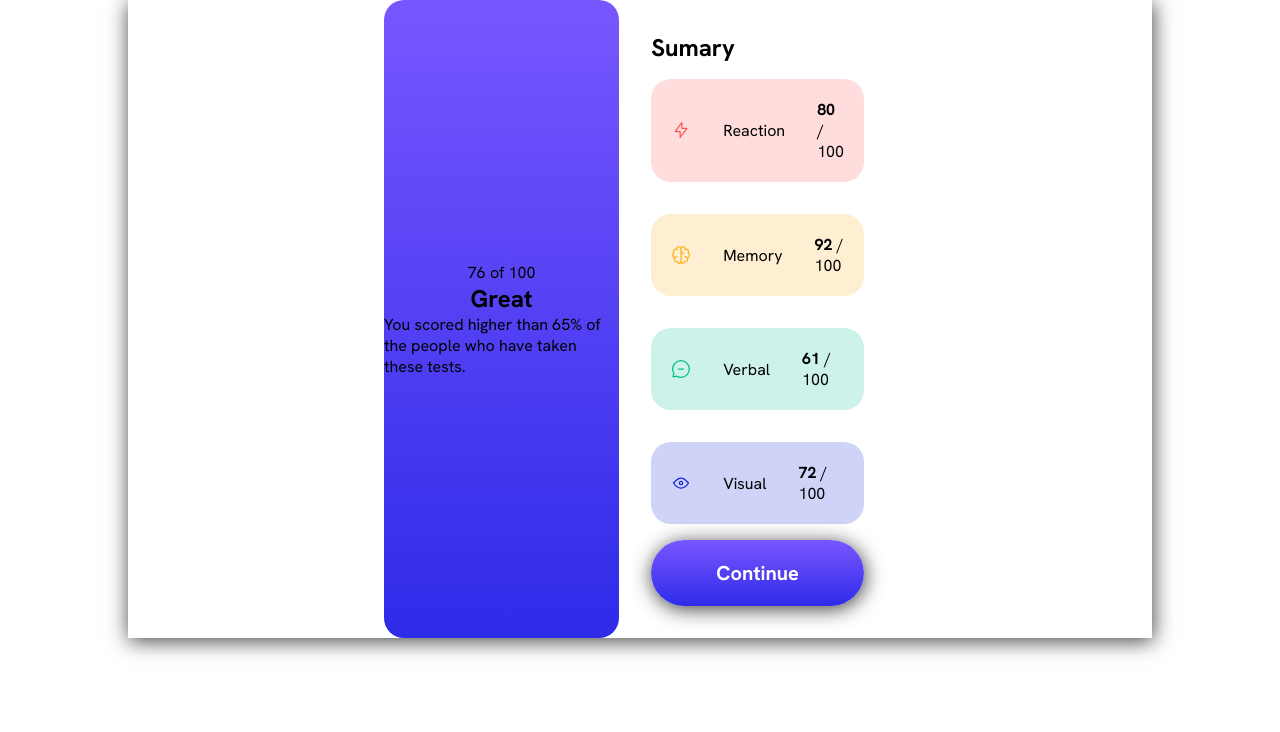
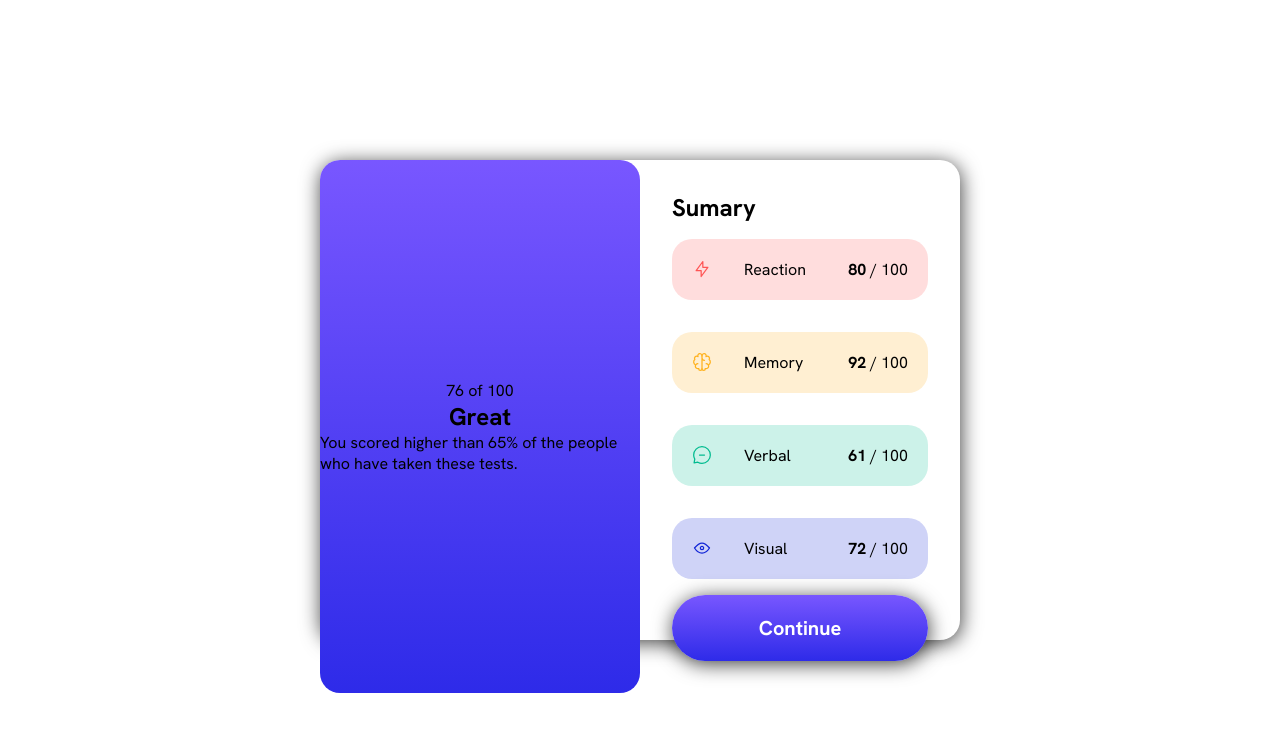
Before and after one commit to BigGlaucos/Nivelamente, a plain HTML site: page Code/index.html in a window 1280 px wide. Drawn offline with Linux system fonts and the light colour scheme.

Commit message:
Update style.css

```diff
--- a/Code/style.css
+++ b/Code/style.css
@@ -19,8 +19,8 @@ main{
     justify-content: center;
     align-items: center;
     flex-direction: row;
-    height:100vh%;
-    width: 80%;
+    height:100vh;
+    width: 100%;
     box-shadow: 1px 3px 20px 0px rgba(0,0,0,0.75);
 }
 
@@ -30,6 +30,7 @@ section{
     height: 60%;
     width: 50%;
     border-radius: 20px;
+    box-shadow: 1px 3px 20px 0px rgba(0,0,0,0.75);
 }
 
 section ul {
@@ -159,5 +160,3 @@ button:hover{
     cursor: pointer;
 
 }
-
-button:active{}
```
